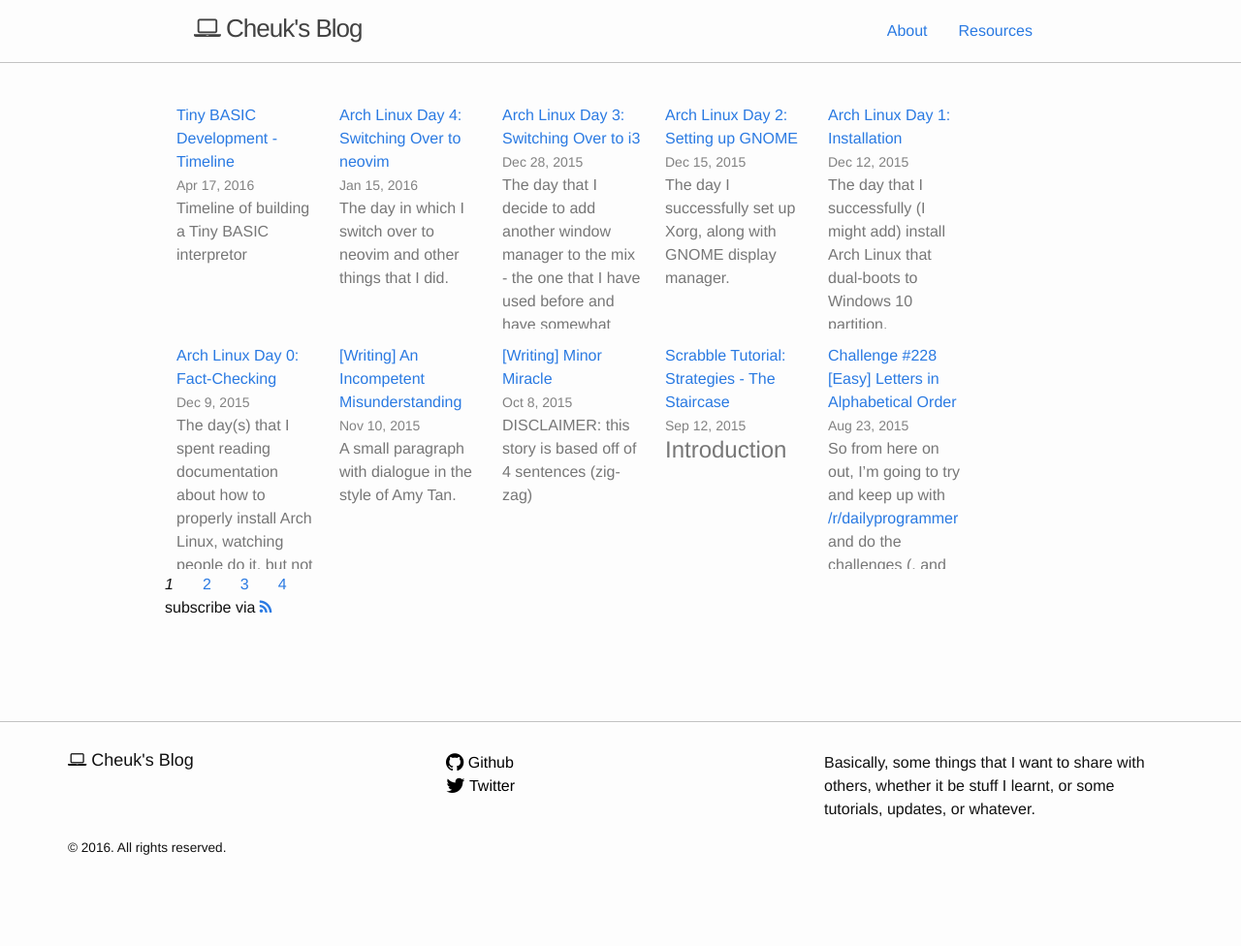
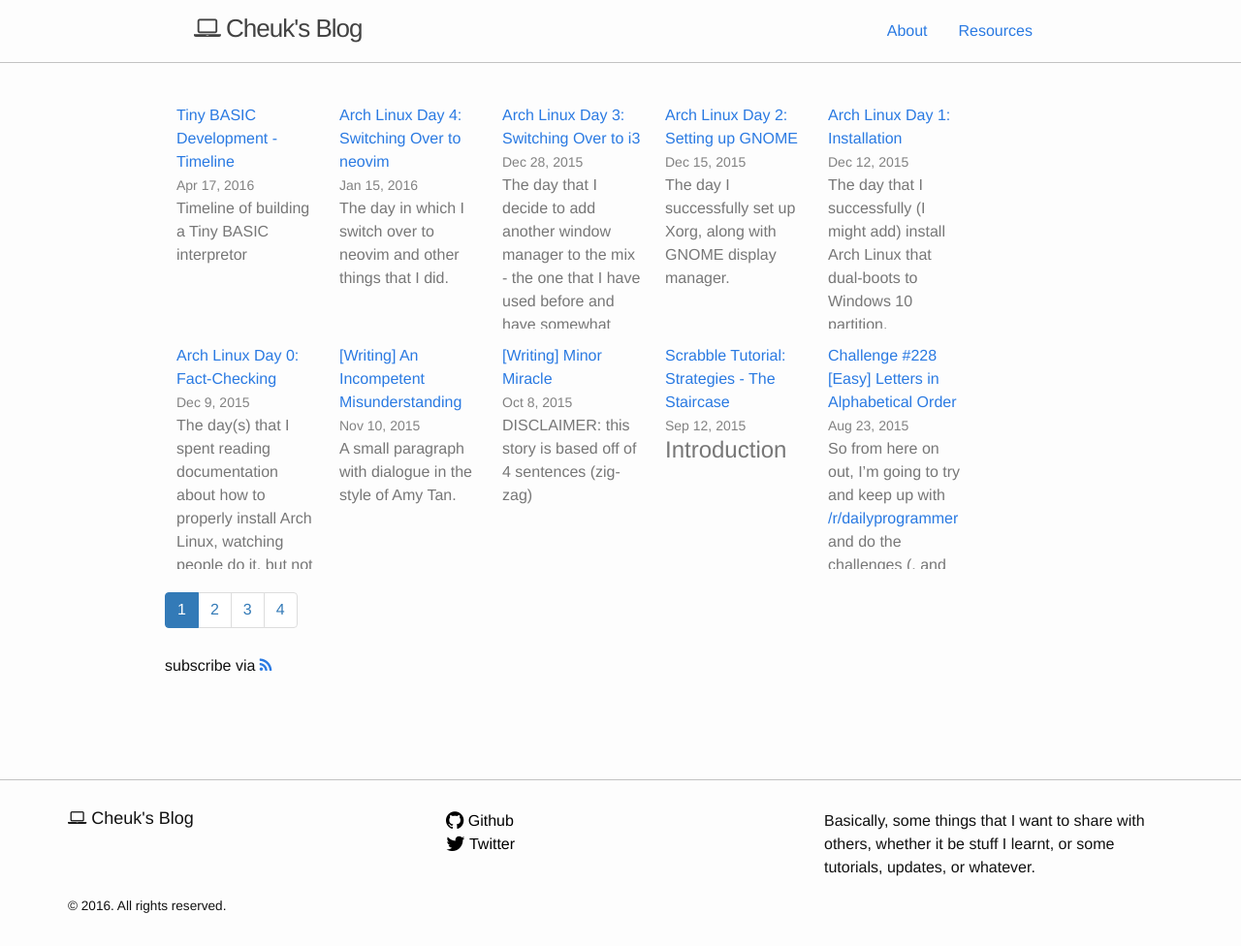
Before and after one commit to chuck-sys/personal-site, a Jekyll site: the page built from index.html, in a window 1280 px wide. Shown: the whole page at 97% size. Built offline with Jekyll 4.4.1, drawn with Linux system fonts in a browser that asks for light colours; nearby versions of some CDN libraries; the list of posts is cut into pages by our own code; before the commit the page ends 916 px from its top, so only the background shows below that.

Commit message:
Pagination update

```diff
--- a/index.html
+++ b/index.html
@@ -20,17 +20,17 @@ layout: default
 
   <br>
 
+  <ul class="pagination">
       {% for page in (1..paginator.total_pages) %}
-  <div class="page-counter">
-      {% if page == paginator.page %}
-      <em>{{ page }}</em>
-      {% elsif page == 1 %}
+      <li {% if page == paginator.page %} class="active" {% endif %}>
+          {% if page == 1 %}
           <a href="/index.html">{{ page }}</a>
           {% else %}
           <a href="{{ site.paginate_path | prepend: site.baseurl | replace: '//', '/' | replace: ':num', page }}">{{ page }}</a>
           {% endif %}
-  </div>
+      </li>
       {% endfor %}
+  </ul>
 
   <br>
 
```
Lines whose indentation alone changed are shown as unchanged.
